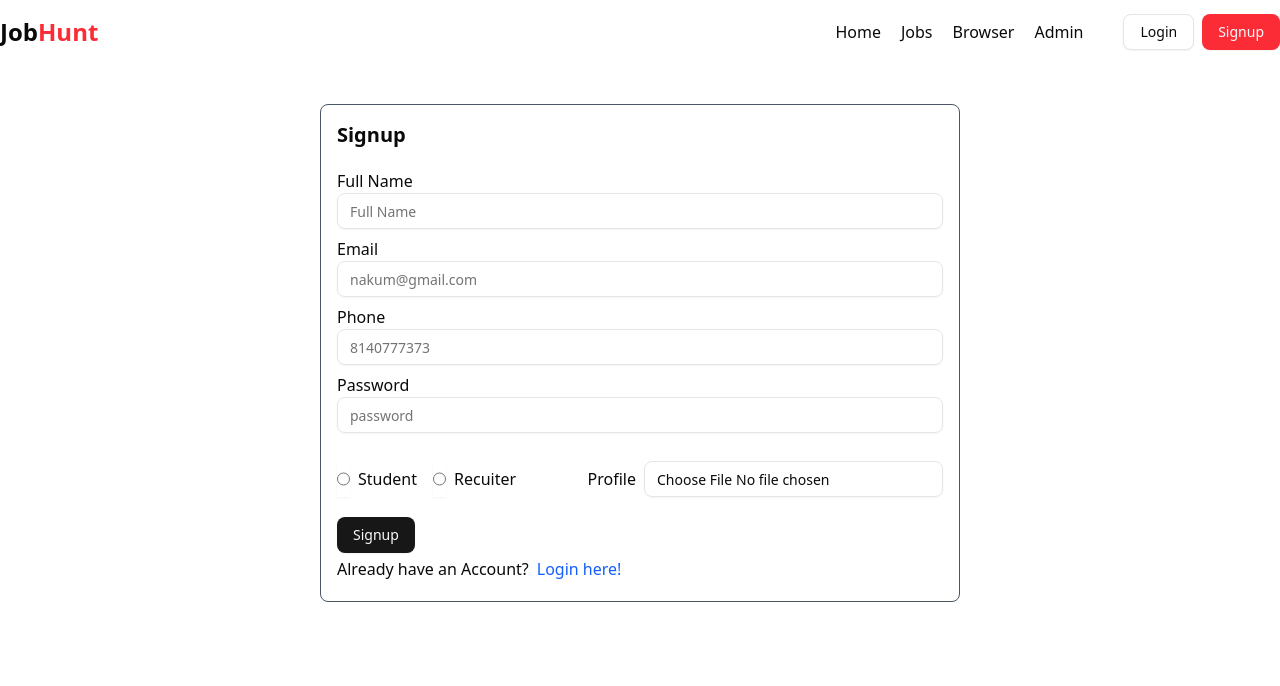
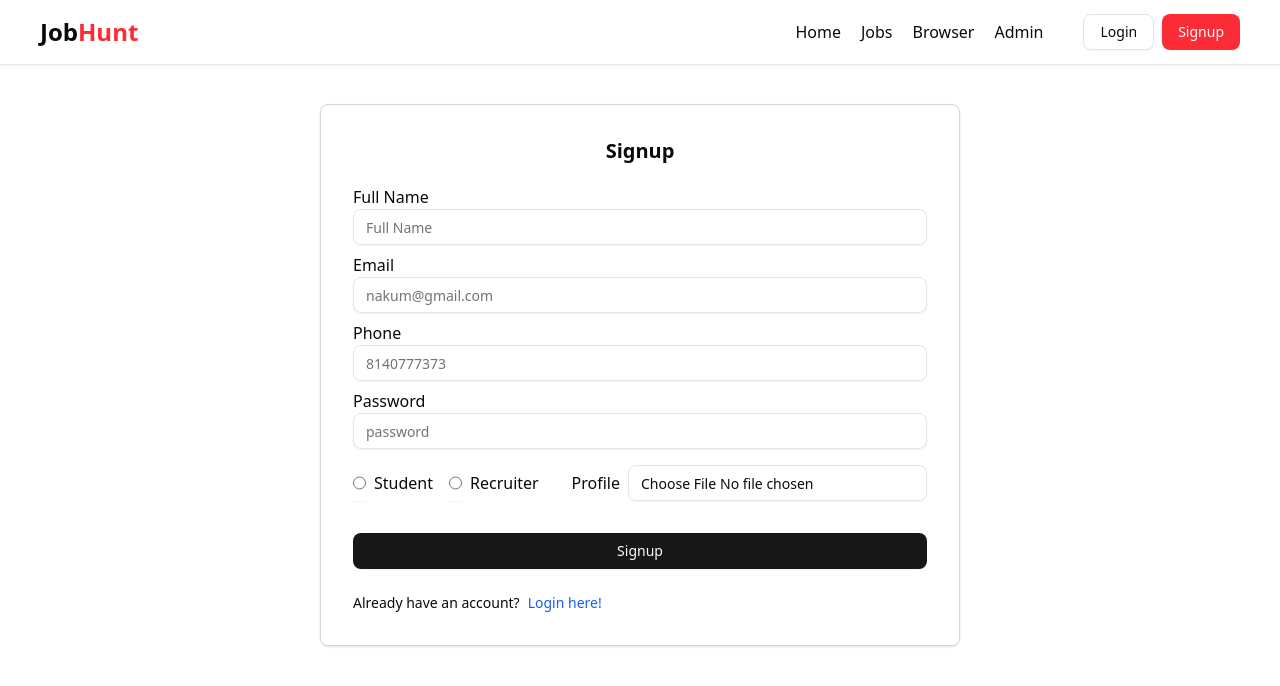
Before and after one commit to Bhagirathsinh8/Job-Portal, a React (Vite) app in the folder Frontend/: page /signup in a window 1280 px wide. Shown: the top 686 px of the page. Built offline with nearby package versions, Linux system fonts and the light colour scheme.

Commit message:
Setup Redux store for FrontEnd

```diff
--- a/Frontend/src/components/auth/Signup.jsx
+++ b/Frontend/src/components/auth/Signup.jsx
@@ -8,6 +8,9 @@ import { Link, useNavigate } from "react-router-dom";
 import axios from "axios";
 import { ROUTES } from "@/utils/constant";
 import { toast } from "sonner";
+import { Loader2 } from "lucide-react";
+import { useDispatch, useSelector } from "react-redux";
+import { setLoading } from "@/redux/authSlice";
 
 
 function Signup() {
@@ -20,6 +23,8 @@ function Signup() {
     file: null,
   });
   const navigate = useNavigate();
+  const dispatch = useDispatch();
+  const {loading} = useSelector((store)=>store.auth)
 
   const changeEventHandler = (e) => {
   setInput({ ...input, [e.target.name]: e.target.value });
@@ -33,6 +38,8 @@ const submitHandler = async (e) => {
   e.preventDefault();
 
   try {
+    dispatch(setLoading(true));
+
     const formData = new FormData();
 
     // Append all fields to FormData
@@ -65,18 +72,120 @@ const submitHandler = async (e) => {
     console.error("Signup Error:", error.response?.data?.message || error.message);
     toast.error(error.response?.data?.message || error.message);
     // Show error message
+  } finally {
+    dispatch(setLoading(false));
   }
 };
+
+  // return (
+  //   <div>
+  //     <Navbar />
+  //     <div className="flex items-center justify-center max-w-7xl mx-auto">
+  //       <form
+  //         className="w-1/2 border border-gray-600 rounded-md p-4 my-10"
+  //         onSubmit={submitHandler}
+  //       >
+  //         <h1 className="font-bold text-xl mb-5">Signup</h1>
+  //         <div className="my-2">
+  //           <Label>Full Name</Label>
+  //           <Input
+  //             type="text"
+  //             placeholder="Full Name"
+  //             value={input.name}
+  //             name="name"
+  //             onChange={changeEventHandler}
+  //           />
+  //         </div>
+  //         <div className="my-2">
+  //           <Label>Email</Label>
+  //           <Input
+  //             type="email"
+  //             placeholder="nakum@gmail.com"
+  //             value={input.email}
+  //             name="email"
+  //             onChange={changeEventHandler}
+  //           />
+  //         </div>
+  //         <div className="my-2">
+  //           <Label>Phone</Label>
+  //           <Input
+  //             type="number"
+  //             placeholder="8140777373"
+  //             value={input.phone}
+  //             name="phone"
+  //             onChange={changeEventHandler}
+  //           />
+  //         </div>
+  //         <div className="my-2">
+  //           <Label>Password</Label>
+  //           <Input
+  //             type="password"
+  //             placeholder="password"
+  //             value={input.password}
+  //             name="password"
+  //             onChange={changeEventHandler}
+  //           />
+  //         </div>
+  //         <div className="flex items-center justify-between">
+  //           <RadioGroup className={"flex items-center gap-4 my-5"}>
+  //             <div className="flex items-center space-x-2">
+  //               <Input
+  //                 type={"radio"}
+  //                 name="role"
+  //                 value="student"
+  //                 checked={input.role === "student"}
+  //                 onChange={changeEventHandler}
+  //                 className={"cursor-pointer"}
+  //               />
+  //               <Label htmlFor="r1">Student</Label>
+  //             </div>
+  //             <div className="flex items-center space-x-2">
+  //               <Input
+  //                 type={"radio"}
+  //                 name="role"
+  //                 value="recuiter"
+  //                 checked={input.role === "recuiter"}
+  //                 onChange={changeEventHandler}
+  //                 className={"cursor-pointer"}
+  //               />
+  //               <Label htmlFor="r2">Recuiter</Label>
+  //             </div>
+  //           </RadioGroup>
+  //           <div className="flex items-center gap-2">
+  //             <Label>Profile</Label>
+  //             <Input
+  //               accept="image/*"
+  //               type="file"
+  //               name="file"
+  //               onChange={changeFileHandler}
+  //               className={"cursor-pointer"}
+  //             />
+  //           </div>
+  //         </div>
+  //           {
+  //             loading ? <Button className={'w-full my-4'}> <Loader2 className="mr-2 h-4 w-4 animate-spin"/> Please Wait!</Button> :<Button type="submit" className={'w-full my-4'}>Signup</Button>
+  //           }
+  //         <span className="flex gap-2 my-1">
+  //           Already have an Account?{" "}
+  //           <Link className="text-blue-600" to={"/login"}>
+  //             Login here!
+  //           </Link>
+  //         </span>
+  //       </form>
+  //     </div>
+  //   </div>
+  // );
 
 return (
   <div>
     <Navbar />
-      <div className="flex items-center justify-center max-w-7xl mx-auto">
+    <div className="flex items-center justify-center px-4 md:px-6 lg:px-0 max-w-7xl mx-auto">
       <form
-          className="w-1/2 border border-gray-600 rounded-md p-4 my-10"
+        className="w-full sm:w-4/5 md:w-2/3 lg:w-1/2 border border-gray-300 rounded-md p-4 md:p-6 lg:p-8 my-10 shadow-sm"
         onSubmit={submitHandler}
       >
-          <h1 className="font-bold text-xl mb-5">Signup</h1>
+        <h1 className="font-bold text-xl mb-5 text-center">Signup</h1>
+
         <div className="my-2">
           <Label>Full Name</Label>
           <Input
@@ -87,6 +196,7 @@ const submitHandler = async (e) => {
             onChange={changeEventHandler}
           />
         </div>
+
         <div className="my-2">
           <Label>Email</Label>
           <Input
@@ -97,6 +207,7 @@ const submitHandler = async (e) => {
             onChange={changeEventHandler}
           />
         </div>
+
         <div className="my-2">
           <Label>Phone</Label>
           <Input
@@ -107,6 +218,7 @@ const submitHandler = async (e) => {
             onChange={changeEventHandler}
           />
         </div>
+
         <div className="my-2">
           <Label>Password</Label>
           <Input
@@ -117,46 +229,59 @@ const submitHandler = async (e) => {
             onChange={changeEventHandler}
           />
         </div>
-          <div className="flex items-center justify-between">
-            <RadioGroup className={"flex items-center gap-4 my-5"}>
+
+        <div className="flex flex-col md:flex-row items-start md:items-center justify-between gap-4 my-4">
+          <RadioGroup className="flex items-center gap-4">
             <div className="flex items-center space-x-2">
               <Input
-                  type={"radio"}
+                type="radio"
                 name="role"
                 value="student"
                 checked={input.role === "student"}
                 onChange={changeEventHandler}
-                  className={"cursor-pointer"}
+                className="cursor-pointer"
               />
               <Label htmlFor="r1">Student</Label>
             </div>
             <div className="flex items-center space-x-2">
               <Input
-                  type={"radio"}
+                type="radio"
                 name="role"
                 value="recuiter"
                 checked={input.role === "recuiter"}
                 onChange={changeEventHandler}
-                  className={"cursor-pointer"}
+                className="cursor-pointer"
               />
-                <Label htmlFor="r2">Recuiter</Label>
+              <Label htmlFor="r2">Recruiter</Label>
             </div>
           </RadioGroup>
-            <div className="flex items-center gap-2">
+
+          <div className="flex items-center gap-2 w-full md:w-auto">
             <Label>Profile</Label>
             <Input
               accept="image/*"
               type="file"
               name="file"
               onChange={changeFileHandler}
-                className={"cursor-pointer"}
+              className="cursor-pointer w-full md:w-auto"
             />
           </div>
         </div>
-          <Button type="submit">Signup</Button>
-          <span className="flex gap-2 my-1">
-            Already have an Account?{" "}
-            <Link className="text-blue-600" to={"/login"}>
+
+        {loading ? (
+          <Button className="w-full my-4">
+            <Loader2 className="mr-2 h-4 w-4 animate-spin" />
+            Please Wait!
+          </Button>
+        ) : (
+          <Button type="submit" className="w-full my-4">
+            Signup
+          </Button>
+        )}
+
+        <span className="flex flex-col sm:flex-row sm:items-center gap-2 text-center text-sm mt-2">
+          Already have an account?
+          <Link className="text-blue-600" to="/login">
             Login here!
           </Link>
         </span>
@@ -164,6 +289,7 @@ const submitHandler = async (e) => {
     </div>
   </div>
 );
+
 }
 
 export default Signup;
--- a/Frontend/src/components/shared/Navbar.jsx
+++ b/Frontend/src/components/shared/Navbar.jsx
@@ -1,76 +1,134 @@
-import React from "react";
+import React, { useState } from "react";
 import { Popover, PopoverContent, PopoverTrigger } from "../ui/popover";
 import { Button } from "../ui/button";
 import { Avatar, AvatarFallback } from "../ui/avatar";
 import { AvatarImage } from "@radix-ui/react-avatar";
-import { LogOut, User2 } from "lucide-react";
+import { LogOut, User2, Menu, X } from "lucide-react";
 import { Link } from "react-router-dom";
+import { useDispatch, useSelector } from "react-redux";
+import { logout } from "@/redux/authSlice";
 
 function Navbar() {
-  const user = false;
+  const { user } = useSelector((store) => store.auth);
+  const dispatch = useDispatch();
+  const [menuOpen, setMenuOpen] = useState(false);
+
   return (
-    <div className="bg-white">
-      <div className="flex items-center justify-between mx-auto max-w-7xl h-16">
-        <div>
+    <div className="bg-white shadow-sm sticky top-0 z-50">
+      <div className="flex items-center justify-between px-4 md:px-10 max-w-7xl mx-auto h-16">
+        {/* Logo */}
+        <div className="flex items-center justify-between w-full md:w-auto">
           <h1 className="font-bold text-2xl">
             Job<span className="text-red-500">Hunt</span>
           </h1>
+          <div className="md:hidden">
+            <button onClick={() => setMenuOpen(!menuOpen)}>
+              {menuOpen ? <X size={24} /> : <Menu size={24} />}
+            </button>
           </div>
-        <div className="flex items-center gap-10">
-          <ul className="flex  font-medium items-center gap-5">
-            <li><Link to={"/"}>Home</Link></li>
-            <li><Link to={"/jobs"}>Jobs</Link></li>
-            <li><Link to={"/browser"}>Browser</Link></li>
-            <li><Link to={"/admin"}>Admin</Link></li>
+        </div>
 
+        {/* Desktop Menu */}
+        <div className="hidden md:flex items-center gap-10">
+          <ul className="flex font-medium items-center gap-5">
+            <li><Link to="/">Home</Link></li>
+            <li><Link to="/jobs">Jobs</Link></li>
+            <li><Link to="/browser">Browser</Link></li>
+            <li><Link to="/admin">Admin</Link></li>
           </ul>
-          {
-            !user ? (
-              <div className="flex items-center gap-2 ">
-                <Link to={'/login'}><Button variant={'outline'}>Login</Button></Link>
-                <Link to={'/signup'}>
-                <Button className={'bg-red-500 hover:bg-red-600'}>Signup</Button>
+
+          {!user ? (
+            <div className="flex items-center gap-2">
+              <Link to="/login">
+                <Button variant="outline">Login</Button>
+              </Link>
+              <Link to="/signup">
+                <Button className="bg-red-500 hover:bg-red-600">Signup</Button>
               </Link>
             </div>
           ) : (
             <Popover>
               <PopoverTrigger asChild>
-              <Avatar className={"cursor-pointer"}>
-                <AvatarImage src="https://github.com/shadcn.png" />
+                <Avatar className="cursor-pointer">
+                  <AvatarImage src={user.profile?.profilePhoto} className="w-full" />
+                  <AvatarFallback>{user.name?.[0]}</AvatarFallback>
                 </Avatar>
               </PopoverTrigger>
-            <PopoverContent className={"w-80"}>
-              <div>
-                <div className="flex gap-2 space-y-2">
-                  <Avatar className={"cursor-pointer"}>
-                    <AvatarImage src="https://github.com/shadcn.png" />
+              <PopoverContent className="w-80 mx-2 border border-gray-400 shadow-xl">
+                <div className="flex gap-2">
+                  <Avatar>
+                    <AvatarImage src={user.profile?.profilePhoto} className="w-full" />
+                    <AvatarFallback>{user.name?.[0]}</AvatarFallback>
                   </Avatar>
                   <div className="flex flex-col mx-2">
-                    <h4 className="font-medium ">Bhagirathsinh Nakum</h4>
-                    <p className="text-sm text-gray-500">
-                      Bio - Frontend Developer
-                    </p>
+                    <h4 className="font-medium">{user.name}</h4>
+                    <p className="text-sm text-gray-500">{user.email}</p>
                   </div>
                 </div>
+                <div className="flex flex-col my-2 text-gray-600">
+                  <div className="flex items-center gap-2 cursor-pointer">
+                    <User2 />
+                    <Button variant="link">View Profile</Button>
                   </div>
-
-              <div className="flex flex-col my-2 text-gray-600">
-                <div className="flex w-fit items-center gap-2 cursor-pointer">
-                  <User2 />
-                  <Button variant={"link"}>View Profile</Button>
-                </div>
-                <div className="flex w-fit items-center gap-2 cursor-pointer">
+                  <div className="flex items-center gap-2 cursor-pointer">
                     <LogOut />
-                  <Button variant={"link"}>Logout</Button>
+                    <Button variant="link" onClick={() => dispatch(logout())}>Logout</Button>
                   </div>
                 </div>
               </PopoverContent>
             </Popover>
-            )
-          }
-
+          )}
         </div>
       </div>
+
+      {/* Mobile Menu */}
+      {menuOpen && (
+        <div className="md:hidden px-4 pb-4">
+          <ul className="flex flex-col gap-4 font-medium">
+            <li><Link to="/" onClick={() => setMenuOpen(false)}>Home</Link></li>
+            <li><Link to="/jobs" onClick={() => setMenuOpen(false)}>Jobs</Link></li>
+            <li><Link to="/browser" onClick={() => setMenuOpen(false)}>Browser</Link></li>
+            <li><Link to="/admin" onClick={() => setMenuOpen(false)}>Admin</Link></li>
+          </ul>
+          <div className="mt-4">
+            {!user ? (
+              <div className="flex flex-col gap-2">
+                <Link to="/login">
+                  <Button variant="outline" className="w-full">Login</Button>
+                </Link>
+                <Link to="/signup">
+                  <Button className="w-full bg-red-500 hover:bg-red-600">Signup</Button>
+                </Link>
+              </div>
+            ) : (
+              <div className="flex flex-col gap-3 text-gray-600 mt-2">
+                <div className="flex items-center gap-2">
+                  <Avatar>
+                    <AvatarImage src={user.profile?.profilePhoto} />
+                    <AvatarFallback>{user.name?.[0]}</AvatarFallback>
+                  </Avatar>
+                  <div>
+                    <h4 className="font-medium">{user.name}</h4>
+                    <p className="text-sm text-gray-500">{user.email}</p>
+                  </div>
+                </div>
+                <Link to="/profile">
+                  <Button variant="link" className="w-full justify-start">
+                    <User2 className="mr-2" /> View Profile
+                  </Button>
+                </Link>
+                <Button
+                  variant="link"
+                  className="w-full justify-start text-red-500"
+                  onClick={() => dispatch(logout())}
+                >
+                  <LogOut className="mr-2" /> Logout
+                </Button>
+              </div>
+            )}
+          </div>
+        </div>
+      )}
     </div>
   );
 }
--- a/Frontend/src/main.jsx
+++ b/Frontend/src/main.jsx
@@ -3,10 +3,14 @@ import { createRoot } from 'react-dom/client'
 import './index.css'
 import App from './App.jsx'
 import { Toaster } from 'sonner'
+import { Provider } from 'react-redux'
+import store from './redux/store'
 
 createRoot(document.getElementById('root')).render(
   <StrictMode>
+    <Provider store={store}>
     <App />
+    </Provider>
     <Toaster/>
   </StrictMode>,
 )
--- /dev/null
+++ b/Frontend/src/redux/authSlice.js
@@ -0,0 +1,42 @@
+import { createSlice } from "@reduxjs/toolkit";
+import { toast } from "sonner";
+
+const userFromStorage = JSON.parse(localStorage.getItem("user"));
+
+const authSlice = createSlice({
+  name: "auth",
+  initialState: {
+    loading: false,
+    user: userFromStorage || null,
+  },
+  reducers: {
+    //action - all are function
+    setLoading: (state, action) => {
+      state.loading = action.payload;
+    },
+
+    loginStart: (state) => {
+      state.loading = true;
+      state.error = null;
+    },
+    loginSuccess: (state, action) => {
+      state.loading = false;
+      state.user = action.payload;
+      localStorage.setItem("user", JSON.stringify(action.payload)); // Save user
+
+    },
+    loginFail: (state, action) => {
+      state.loading = false;
+      state.error = action.payload;
+    },
+    logout: (state) => {
+      state.user = null;
+      localStorage.removeItem("user");
+      localStorage.removeItem("token");
+      toast.success("Logout Successfully");
+    },
+  },
+});
+
+export const { setLoading ,loginStart,loginFail,loginSuccess,logout} = authSlice.actions;
+export default authSlice.reducer;
--- /dev/null
+++ b/Frontend/src/redux/store.js
@@ -0,0 +1,9 @@
+import { configureStore } from "@reduxjs/toolkit";
+import authSlice from "./authSlice"
+const store = configureStore({
+    reducer:{
+        auth : authSlice
+    }
+})
+
+export default store;
--- a/Frontend/src/utils/constant.js
+++ b/Frontend/src/utils/constant.js
@@ -1,4 +1,5 @@
-const BASE_API_URL = "http://localhost:5000/api";
+// const BASE_API_URL = "http://localhost:5000/api";
+const BASE_API_URL = "https://tksf97sz-5000.inc1.devtunnels.ms/api";
 
 export const ROUTES = {
     BASE: BASE_API_URL,
```
Also changed, not shown: Frontend/src/components/auth/Login.jsx (+30 -12 lines). Lines whose indentation alone changed are shown as unchanged.
